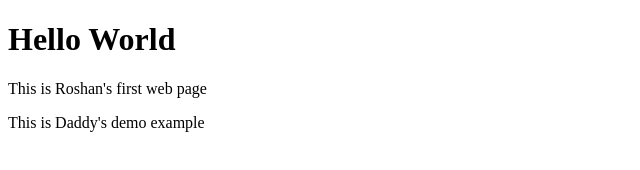
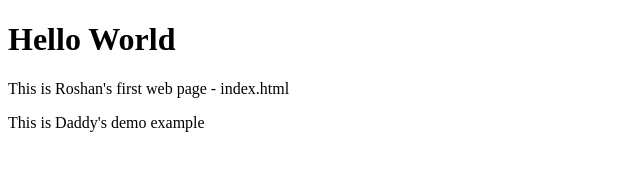
Before and after one commit to roshan717427/HelloWorld, a plain HTML site: page index.html in a window 1280 px wide. Shown: the full height of the page, 0-640 px from the left. Drawn offline with Linux system fonts and the light colour scheme.

Commit message:
added index.html text

```diff
--- a/index.html
+++ b/index.html
@@ -7,7 +7,7 @@
 </head>
 <body>
     <h1>Hello World</h1>
-    <p> This is Roshan's first web page </p>
+    <p> This is Roshan's first web page - index.html</p>
     <p> This is Daddy's demo example </p>
 </body>
 </html>
```
